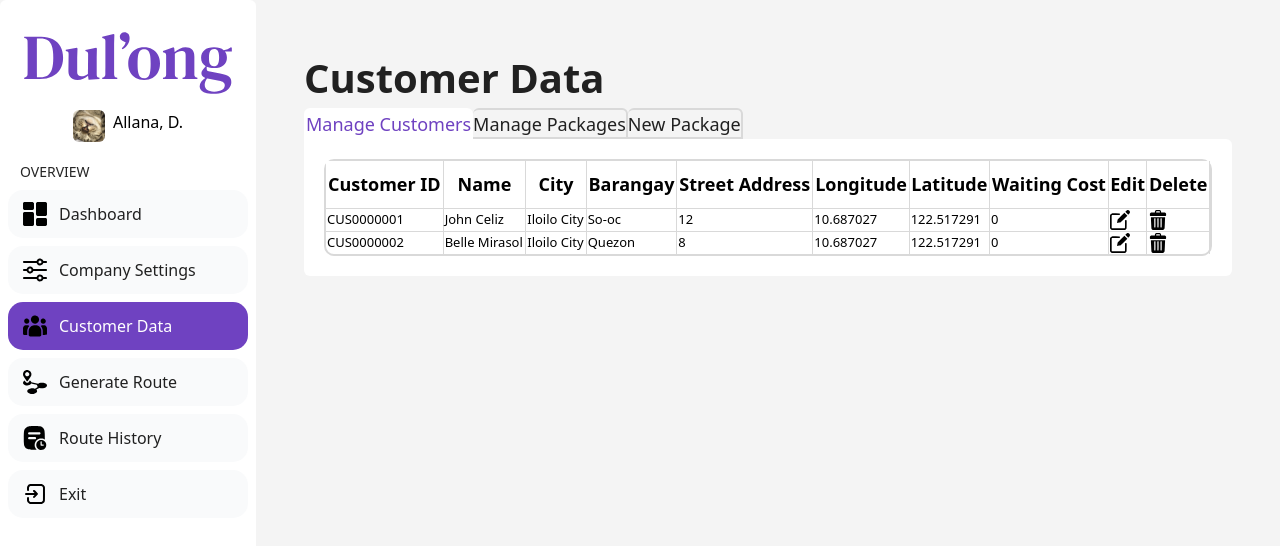
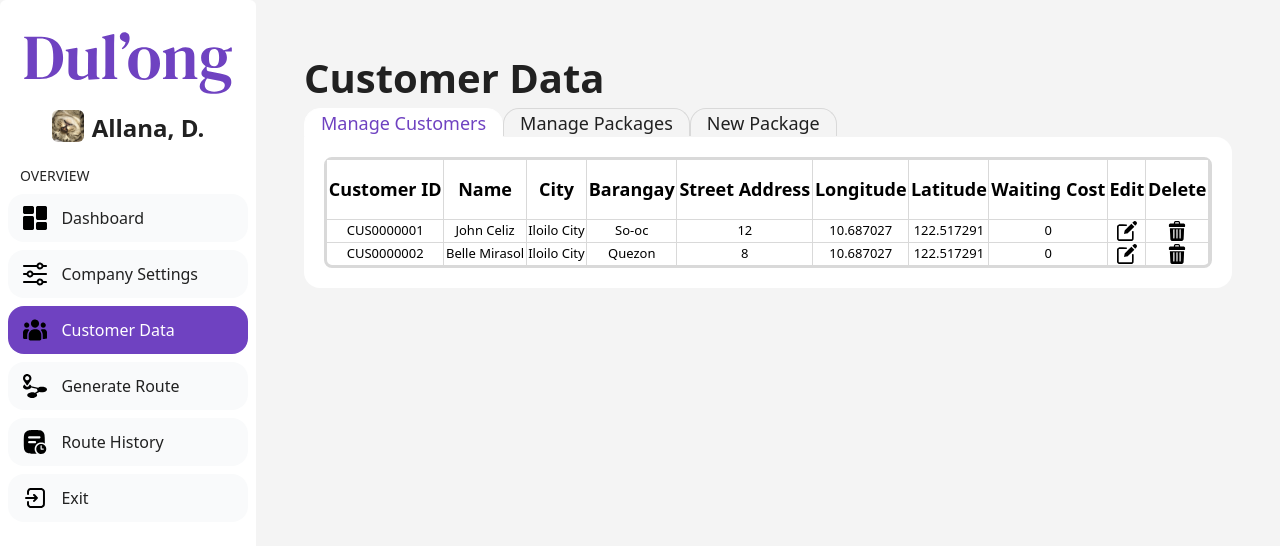
Before and after one commit to D-D-M-Y/dul-ong-administrative-frontend, a Next.js app: page /customer-data in a window 1280 px wide. Shown: the top 546 px of the page. Built offline with nearby package versions, Linux system fonts and the light colour scheme.

Commit message:
deleted fixed values: changed to rem

```diff
--- a/src/app/ui/global.css
+++ b/src/app/ui/global.css
@@ -7,22 +7,18 @@
 }
 
 :root {
-  --dm-serif-font: var(--dmserif);
-  --roboto-font: var(--roboto);
-  --source-sans-pro-font: var(--sourcesans);
-  --pt-sans-font: var(--ptsans);
+  --Roboto-Regular: var(--roboto);
+  --SourceSansPro-Regular: var(--sourcesans);
+  --PTSans-Regular: var(--ptsans);
 }
 
-.font-dmserif {
-  font-family: var(--dm-serif-font);
-}
 
 .font-roboto {
   font-family: var(--roboto-font);
 }
 
 .font-sourcesans {
-  font-family: var(--source-sans-pro-font);
+  font-family: var(--SourceSansPro-Regular);
 }
 
 @media (prefers-color-scheme: dark) {
@@ -79,6 +75,13 @@ h3 {                   /*header for cards*/
   color:             #212121;
 }
 
+h4 {                   /*name in sidenav*/
+  font-family:         var(--roboto);
+  font-size:           x-large;
+  font-weight:         bold;
+  color:             #212121;
+}
+
 /* dashboard*/
 
 .nav-links {
@@ -86,12 +89,12 @@ h3 {                   /*header for cards*/
   font-size:            medium;
   background-color:   #FFFFFF;
   display:              flex;
-  height:               48px;
+  height:               3rem;
   flex-grow:            1;
   align-items:          center;
   justify-content:      center;
-  gap:                  2px;
-  border-radius:        15px;
+  gap:                  0.2rem;
+  border-radius:        1rem;
   background-color:     #F9FAFB;
   transition:           background-color 0.2s ease-in-out, color 0.2s ease-in-out;
   font:                 var(--font-source-sans-pro);
@@ -129,10 +132,12 @@ h3 {                   /*header for cards*/
   height: 100%;
   position: relative;
   background-color: white;
-  border-width: 2px;
+  border-width: 0.1rem;
   border-color: white;
-  border-radius: 6px 6px 0 0;
+  border-radius:  1rem 1rem 0 0;
   color: #6F42C1;
+  padding-left: 1rem;
+  padding-right: 1rem;
   z-index: 1;
 }
 
@@ -141,11 +146,13 @@ h3 {                   /*header for cards*/
   height: 100%;
   position: relative;
   background-color: #F4F4F4;
-  border-width: 2px;
-  border-left: 2px;
+  border-width: 0.1rem;
   border-color: #D9D9D9;
-  border-radius: 6px 6px 0 0;
+  border-bottom: 0;
+  border-radius:  1rem 1rem 0 0;
   color: #212121;
+  padding-left: 1rem;
+  padding-right: 1rem;
   z-index: 0;
 }
 
@@ -155,43 +162,44 @@ h3 {                   /*header for cards*/
   position:           relative;
   background-color: white;
   border-color:     white;
-  border-radius:      0 6px 6px 6px;
+  border-radius:      0 1rem 1rem 1rem;
 }
 
-.grid{
-  border-width:       2px;
+.table{
+  border-width:       0.2rem;
   border-color:     #D9D9D9;
-  border-radius:      10px;
+  border-radius:      0.5rem;
   height:             100%;
   width:              100%;
   position:           flex;
 }
 
 th {
-  font:               var(--source-sans-font);
+  font:               var(--SourceSansPro-Regular);
   font-size:          large;
   font-weight:        bold;
   background-color: white;
   border-color:     #D9D9D9;
-  border-width:       1px;
-  border-top:         1px;
-  border-bottom:      1px;
-  border-left:        1px;
-  padding-top:        10px;
-  padding-bottom:     10px;
+  border-width:       0.05rem;
+  border-top:         0.05rem;
+  border-bottom:      0.05rem;
+  border-left:        0.05rem;
+  padding-top:        1rem;
+  padding-bottom:     1rem;
 }
 
 
 td {
-  font:               var(--pt-sans-font);
+  font:               var(--PTSans-Regular);
   font-size:          small;
   border-color:    #D9D9D9;
-  border-width:       1px;
-  border-bottom:      1px;
-  border-left:        1px;
+  border-width:       0.05rem;
+  border-bottom:      0.05rem;
+  border-left:        0.05rem;
+  text-align:         center;
 }
 
-.icon-cell {
-  justify-content:    center;
-  align-items:        center;
+td img {
+  display: block; /* Make the image a block-level element */
+  margin:  0 auto;  /* Center horizontally with equal margins */
 }
```
